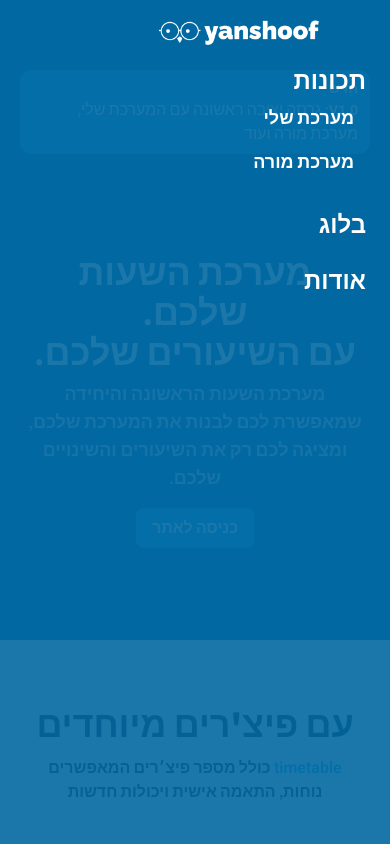
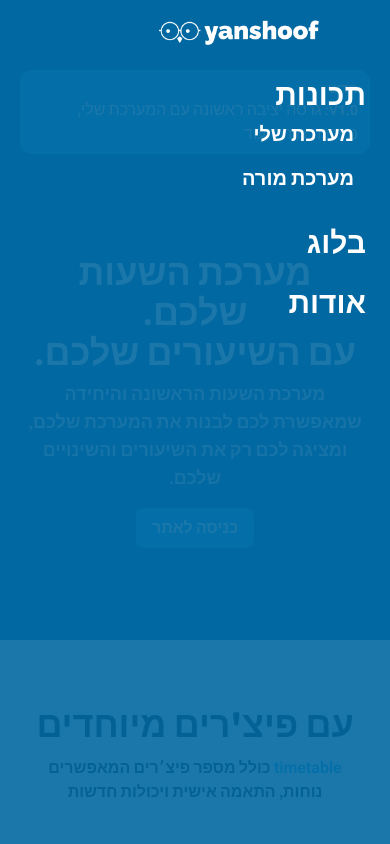
Before and after one commit to yanshoof-app/marketing, a Next.js app: page / in a window 390 px wide. Both pictures are taken after a click on the button 348 px from the left and 32 px from the top of the page. Shown: the top 844 px of the page. Built offline with nearby package versions, Linux system fonts and the light colour scheme; some icons are missing.

Commit message:
REFACTOR: Navbar

```diff
--- a/components/ui/Navbar/DropdownNavLink.tsx
+++ b/components/ui/Navbar/DropdownNavLink.tsx
@@ -28,7 +28,7 @@ export default function DropdownNavLink({
     <div
       className={`${
         opened ? 'sm:flex' : 'sm:hidden'
-      } flex flex-col sm:absolute sm:top-10 sm:text-base text-lg w-36 ${
+      } flex flex-col sm:absolute sm:top-10 sm:text-base text-xl w-36 ${
         variants[variant]
       } sm:border-[2px] rounded-lg overflow-hidden sm:shadow-md`}
       onMouseLeave={() => setOpen(false)}
--- a/components/ui/Navbar/MultipleNavLinks.tsx
+++ b/components/ui/Navbar/MultipleNavLinks.tsx
@@ -24,7 +24,7 @@ export default function MultipleNavLinks({
       onMouseOver={() => setOpen(true)}
     >
       <div className="flex items-center">
-        <a className={`font-bold sm:text-lg text-2xl`}>{label}</a>
+        <a className={`font-bold sm:text-lg text-3xl`}>{label}</a>
         <Expand width={24} height={24} className="sm:block hidden" />
       </div>
       <DropdownNavLink
--- a/components/ui/Navbar/NavLink.tsx
+++ b/components/ui/Navbar/NavLink.tsx
@@ -14,7 +14,7 @@ export default function NavLink({ label, to }: NavLinkProps) {
   return (
     <Link href={to as string} passHref>
       <a
-        className={`font-bold sm:text-lg text-2xl cursor-pointer ${
+        className={`font-bold sm:text-lg text-3xl cursor-pointer ${
           active ? ' text-primary-500' : ''
         }`}
       >
--- a/components/ui/Navbar/index.tsx
+++ b/components/ui/Navbar/index.tsx
@@ -37,7 +37,11 @@ export default function Navbar({ className = '' }: { className? }) {
       </button>
       <div className="flex gap-10 items-center justify-between h-full w-full max-w-5xl">
         <Link href={'/'} passHref>
-          <a>
+          <a
+            onClick={() => {
+              if (opened) setOpened(false)
+            }}
+          >
             <Logo
               className="w-40"
               variant={active || theme === 'dark' ? 'white' : 'black'}
@@ -45,7 +49,7 @@ export default function Navbar({ className = '' }: { className? }) {
           </a>
         </Link>
         <div
-          className={`sm:flex sm:relative absolute sm:top-0 top-16 w-screen h-screen sm:w-auto sm:h-auto right-0 px-6 ${
+          className={`sm:flex sm:relative absolute sm:top-0 top-16 w-screen h-screen sm:w-auto sm:h-auto right-0 px-6 py-3 sm:p-0 ${
             active
               ? 'bg-primary-700/90 backdrop-blur-sm'
               : 'bg-white dark:bg-slate-850'
```
